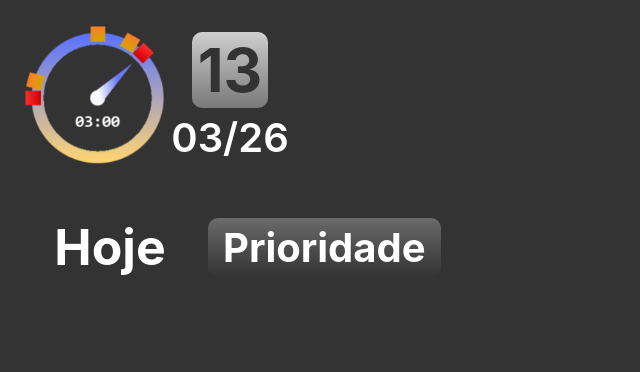
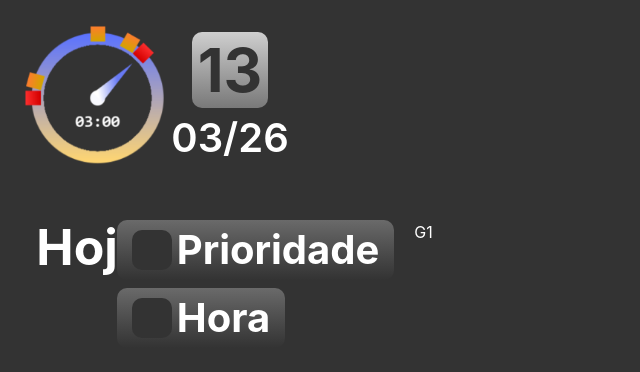
Before and after one commit to GustavoSantosSs/Aro-Project---Personal-Organizer, a React (Vite) app: page / in a window 1280 px wide. Shown: the top 372 px of the page, without its empty margins (0-640 px from the left). Built offline with nearby package versions, Linux system fonts and the light colour scheme.

Commit message:
Adição de Botões

```diff
--- a/src/Components/PainelNextTasks/Header/Filter/Filter.jsx
+++ b/src/Components/PainelNextTasks/Header/Filter/Filter.jsx
@@ -3,14 +3,15 @@ import SubFilter from "./Sub/SubFilter";
 
 function NextTasksFilter() {
     return (
-        <div class="w-[50%] relative flex">
-        {/* Mudança com Click no botão de Filtro: mt-[10px] */}
-        <ul class="flex w-full justify-evenly items-center flex-wrap absolute p-2">
+        <section id="NextTasksFilter-container"class="w-[65%] flex gap-5 mt-[10px]">
         {/* Mudança com Click no botão de Filtro: border-2 border-white rounded-[10px] bg-[#9999992b] */}
-            <MainFilter />
-            <SubFilter />
-        </ul>
-        </div>
+            <section id="MainFilter-container" class="w-[70%] justify-end flex">
+                <MainFilter />
+            </section>
+            <section id="SubFilter-container" class="w-[30%]">
+                <SubFilter />
+            </section>
+        </section>
     )
 }
 
--- a/src/Components/PainelNextTasks/Header/Filter/Main/MainFilter.jsx
+++ b/src/Components/PainelNextTasks/Header/Filter/Main/MainFilter.jsx
@@ -1,8 +1,19 @@
 function MainFilter() {
     return (
-        <li class="w-full flex justify-start items-center cursor-default">
-            <div><p class="text-[40px] text-white font-bold px-[15px] rounded-[10px] bg-linear-to-t from-[#333] to-[#6a6a6a]">Prioridade</p></div>
+        <ul class="flex items-start flex-wrap absolute flex-col gap-2">
+        <li class="flex items-center cursor-default">
+            <div class="flex items-center px-[15px] rounded-[10px] bg-linear-to-t from-[#333] to-[#6a6a6a]">
+                <div class="h-[40px] aspect-square mr-[5px] bg-[#333] rounded-[10px]"></div>
+                <p class="text-[40px] text-white font-bold">Prioridade</p>
+            </div>
         </li>
+        <li class="flex items-center cursor-default">
+            <div class="flex items-center px-[15px] rounded-[10px] bg-linear-to-t from-[#333] to-[#6a6a6a]">
+                <div class="h-[40px] aspect-square mr-[5px] bg-[#333] rounded-[10px]"></div>
+                <p class="text-[40px] text-white font-bold">Hora</p>
+            </div>
+        </li>
+        </ul>
     )
 }
 
--- a/src/Components/PainelNextTasks/Header/Filter/Sub/SubFilter.jsx
+++ b/src/Components/PainelNextTasks/Header/Filter/Sub/SubFilter.jsx
@@ -1,8 +1,8 @@
 function SubFilter() {
     return (
-        <li class="w-full flex justify-start items-center my-[15px]">
-            <div><p class="text-[40px] text-white font-bold border border-white px-[15px] rounded-[10px] bg-linear-to-t from-[#333] to-[#6a6a6a] hidden">Hora</p></div>
-        </li>
+    <ul>
+        <li><h1 class="text-white">G1</h1></li>
+    </ul>
     )
 }
 
--- a/src/Components/PainelNextTasks/Header/Header.jsx
+++ b/src/Components/PainelNextTasks/Header/Header.jsx
@@ -3,7 +3,7 @@ import NextTasksHeaderTitle from "./Title/NextTasksHeaderTitle";
 
 function NextTasksHeader () {
     return (
-        <section id="NextTasksTitle-container" class="flex w-full">
+        <section id="NextTasksHeader-container" class="flex w-full px-[15px]">
             <NextTasksHeaderTitle />
             <NextTasksFilter />
         </section>
--- a/src/Components/PainelNextTasks/Header/Title/NextTasksHeaderTitle.jsx
+++ b/src/Components/PainelNextTasks/Header/Title/NextTasksHeaderTitle.jsx
@@ -1,6 +1,6 @@
 function NextTasksHeaderTitle() {
     return (
-        <div class="flex w-[30%] justify-center items-center">
+        <div id="NextTasksTitle-container" class="flex w-[20%] justify-center items-center">
             <h1 class="text-white font-bold text-[50px]">Hoje</h1>
         </div>
     )
```
